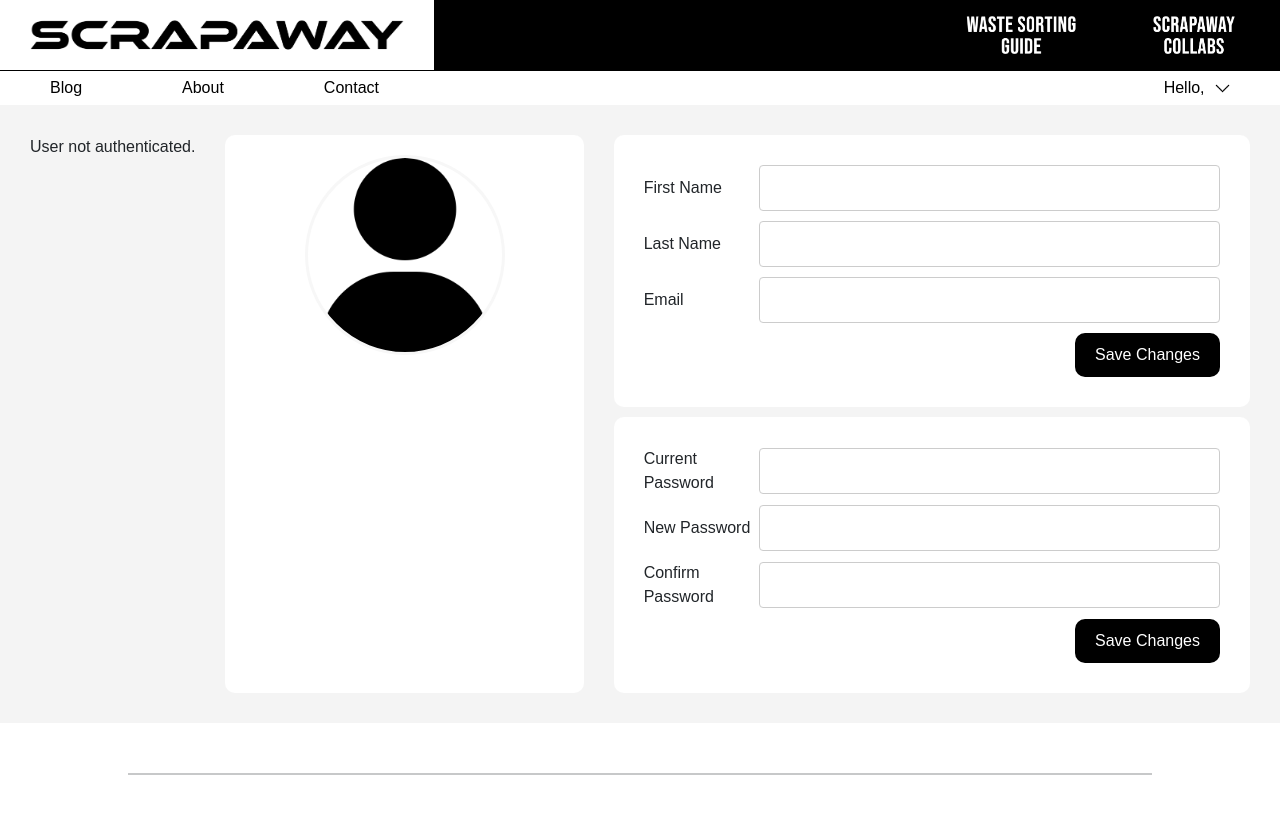
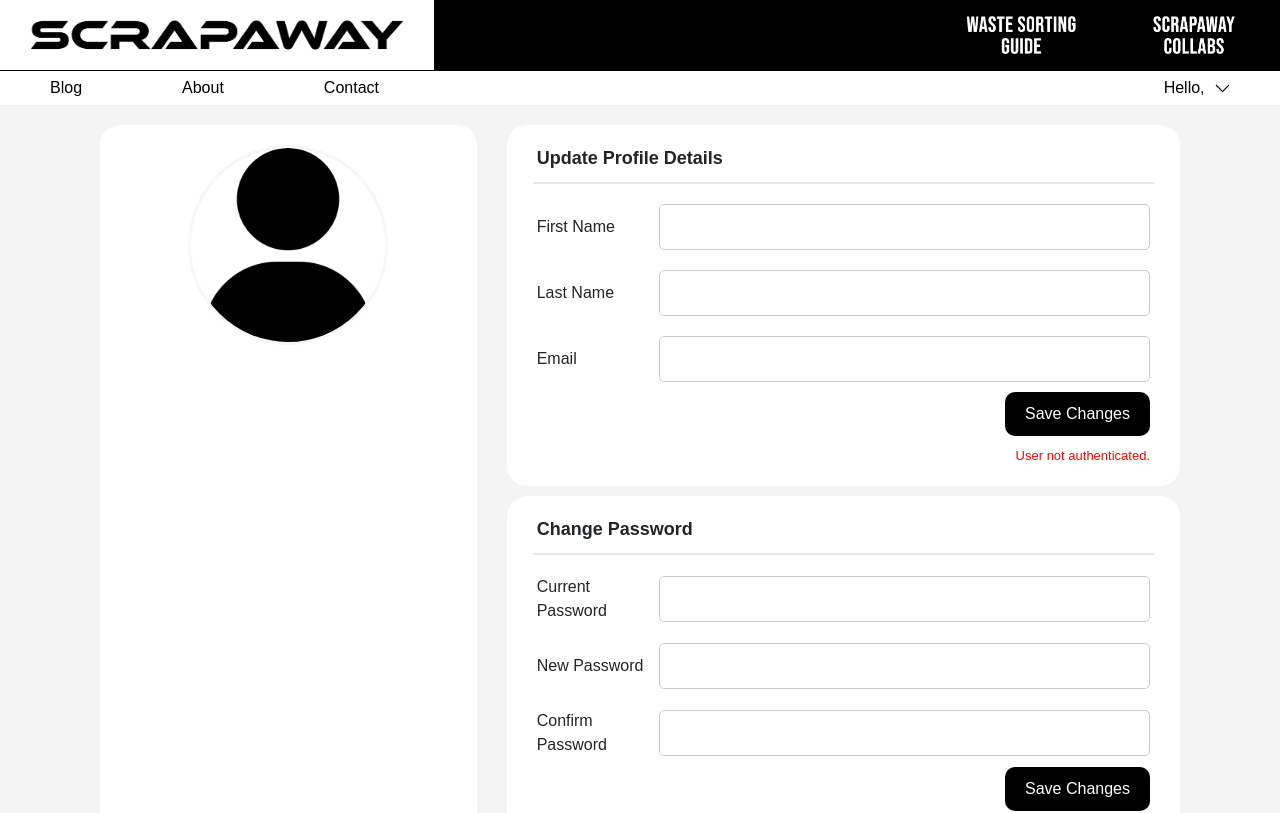
Before and after one commit to sabiya-sachdeva/ScrapAway, a React (Create React App) app: page /profile in a window 1280 px wide. Shown: the top 813 px of the page. Built offline with nearby package versions, Linux system fonts and the light colour scheme.

Commit message:
profile name/email update and logout done

```diff
--- a/src/Components/Navbars/SecondNavbardropdown.js
+++ b/src/Components/Navbars/SecondNavbardropdown.js
@@ -1,9 +1,10 @@
 import React, { useState } from "react";
 import "./Navbar.css";
-import { Link } from "react-router-dom";
+import { Link, useNavigate } from "react-router-dom";
 
 function SecondNavBar(props) {
   const [isDropdownVisible, setIsDropdownVisible] = useState(false);
+  const navigate = useNavigate();
 
   // Show the dropdown menu
   const showDropdown = () => {
@@ -13,6 +14,14 @@ function SecondNavBar(props) {
   // Hide the dropdown menu
   const hideDropdown = () => {
     setIsDropdownVisible(false);
+  };
+
+  const handleLogout = () => {
+    // Remove the token from localStorage or sessionStorage
+    localStorage.removeItem("token"); // Assuming the token is stored in localStorage
+    // Update any application state here if necessary
+    // Redirect the user
+    navigate("/login"); // Redirect to login page or home page as per your routing setup
   };
 
   return (
@@ -47,7 +56,9 @@ function SecondNavBar(props) {
               <Link to="/profile">Profile</Link>
               <Link to="/history">History</Link>
               <Link to="/track-order">Track Order</Link>
-              <Link to="/log-out">Logout</Link>
+              <a onClick={handleLogout} href="/login">
+                Logout
+              </a>
             </div>
           )}
         </li>
--- a/src/Components/Profile/Profile.css
+++ b/src/Components/Profile/Profile.css
@@ -1,6 +1,6 @@
 .profile-container {
   display: flex;
-  padding: 30px;
+  padding: 20px 100px;
   gap: 30px;
   background-color: #f4f4f4;
   font-family: "Poppins", sans-serif;
@@ -10,7 +10,7 @@
   flex: 1;
   padding: 20px;
   background: #fff;
-  border-radius: 10px;
+  border-radius: 20px;
 }
 
 .profile-form {
@@ -34,13 +34,14 @@
 .change-password {
   background: #fff;
   padding: 20px;
-  border-radius: 10px;
+  border-radius: 20px;
 }
 
 .form-section {
   display: flex;
   align-items: center;
   margin: 10px;
+  padding-top: 10px;
 }
 
 .form-section label {
@@ -52,7 +53,7 @@
   flex: 1;
   padding: 10px;
   border: 1px solid #ccc;
-  border-radius: 4px;
+  border-radius: 5px;
 }
 
 .button-container {
@@ -101,3 +102,29 @@
     width: 100%; /* full width on small screens */
   }
 }
+
+.username {
+  font-weight: bold;
+  font-size: larger;
+}
+
+.divider-line {
+  border: 1px solid rgb(164, 164, 164);
+  width: 98%;
+  margin: 10px auto;
+}
+
+.update-label {
+  padding: 0px 10px;
+  font-weight: 600;
+  font-size: large;
+  text-align: left;
+  margin: 0px auto;
+}
+
+.feedback-message {
+  font-size: small;
+  color: red;
+  text-align: right;
+  padding: 0px 10px;
+}
--- a/src/Components/Profile/Profile.js
+++ b/src/Components/Profile/Profile.js
@@ -1,11 +1,22 @@
 import React, { useState, useEffect } from "react";
-import axios from "axios"; // Assuming axios is used for API requests
+import axios from "axios";
 import "./Profile.css";
 import FirstNavbar from "../Navbars/FirstNavbar";
 import SecondNavbardropdown from "../Navbars/SecondNavbardropdown";
 import Footer from "../Footer/Footer";
 
+//$2b$10$AzCDSOgZNLgXbGlmJ/e2m.XUtYBym/Q6Ol8Qvc0EtrkZXPfGnnDb2
+
 function Profile() {
+  const [tempProfile, setTempProfile] = useState({
+    firstName: "",
+    lastName: "",
+    email: "",
+    currentPassword: "",
+    newPassword: "",
+    confirmPassword: "",
+  });
+
   const [profile, setProfile] = useState({
     firstName: "",
     lastName: "",
@@ -34,13 +45,8 @@ function Profile() {
         });
 
         const { firstName, lastName, email } = response.data;
-        console.log(response.data);
-        setProfile((prevProfile) => ({
-          ...prevProfile,
-          firstName,
-          lastName,
-          email,
-        }));
+        setProfile({ firstName, lastName, email });
+        setTempProfile({ firstName, lastName, email });
       } catch (error) {
         console.error("Error fetching profile data:", error);
         setFeedback({
@@ -55,26 +61,80 @@ function Profile() {
 
   const handleChange = (e) => {
     const { name, value } = e.target;
-    setProfile((prevProfile) => ({ ...prevProfile, [name]: value }));
+    setTempProfile((prevProfile) => ({ ...prevProfile, [name]: value }));
   };
 
-  const handleProfileSubmit = async (e) => {
+  const handleProfileUpdate = async (e) => {
     e.preventDefault();
-    console.log("Profile update logic here...");
-    setFeedback({ message: "Profile updated successfully!", isError: false });
+    const userToken = localStorage.getItem("token");
+    if (!userToken) {
+      console.error("No user token found in local storage.");
+      setFeedback({ message: "User not authenticated.", isError: true });
+      return;
+    }
+
+    try {
+      const response = await axios.put(
+        "http://127.0.0.1:3005/updateProfile",
+        tempProfile,
+        {
+          headers: {
+            Authorization: `Bearer ${userToken}`,
+          },
+        }
+      );
+      console.log(response.data); // Assuming the server returns updated profile data
+
+      // Check if the update was successful (status code 200)
+      if (response.status === 200) {
+        // Update profile state with the updated data
+        setProfile(tempProfile);
+
+        // Update feedback state
+        setFeedback({
+          message: "Profile updated successfully!",
+          isError: false,
+        });
+      } else {
+        setFeedback({ message: "Failed to update profile.", isError: true });
+      }
+    } catch (error) {
+      console.error("Error updating profile:", error);
+      setFeedback({ message: "Failed to update profile.", isError: true });
+    }
   };
 
-  const handlePasswordChangeSubmit = async (e) => {
-    e.preventDefault();
-    if (profile.newPassword !== profile.confirmPassword) {
-      setFeedback({ message: "Passwords do not match.", isError: true });
+  const handlePasswordUpdate = async () => {
+    const userToken = localStorage.getItem("token");
+    if (!userToken) {
+      console.error("No user token found in local storage.");
+      setFeedback({ message: "User not authenticated.", isError: true });
       return;
     }
-    // Placeholder for password change logic
-    // Implement the API call to change the password here
-    console.log("Password change logic here...");
-    // Update feedback state based on the operation result
-    setFeedback({ message: "Password changed successfully!", isError: false });
+
+    try {
+      const response = await axios.put(
+        "http://127.0.0.1:3005/updatePassword",
+        {
+          currentPassword: profile.currentPassword,
+          newPassword: profile.newPassword,
+        },
+        {
+          headers: {
+            Authorization: `Bearer ${userToken}`,
+          },
+        }
+      );
+      console.log(response.data); // Assuming the server returns a success message
+      // Update feedback state
+      setFeedback({
+        message: "Password updated successfully!",
+        isError: false,
+      });
+    } catch (error) {
+      console.error("Error updating password:", error);
+      setFeedback({ message: "Failed to update password.", isError: true });
+    }
   };
 
   return (
@@ -82,15 +142,6 @@ function Profile() {
       <FirstNavbar />
       <SecondNavbardropdown username={`${profile.firstName}`} />
       <div className="profile-container">
-        {feedback.message && (
-          <div
-            className={`feedback-message ${
-              feedback.isError ? "error" : "success"
-            }`}
-          >
-            {feedback.message}
-          </div>
-        )}
         <div className="profile-card">
           <div className="profile-pic-section">
             <div className="profile-pic"></div>
@@ -99,14 +150,16 @@ function Profile() {
           </div>
         </div>
         <div className="profile-form">
-          <form onSubmit={handleProfileSubmit} className="edit-profile">
+          <form onSubmit={handleProfileUpdate} className="edit-profile">
+            <p className="update-label">Update Profile Details</p>
+            <hr className="divider-line" />
             <div className="form-section">
               <label htmlFor="firstName">First Name</label>
               <input
                 id="firstName"
                 name="firstName"
                 type="text"
-                value={profile.firstName}
+                value={tempProfile.firstName}
                 onChange={handleChange}
               />
             </div>
@@ -116,7 +169,7 @@ function Profile() {
                 id="lastName"
                 name="lastName"
                 type="text"
-                value={profile.lastName}
+                value={tempProfile.lastName}
                 onChange={handleChange}
               />
             </div>
@@ -126,7 +179,7 @@ function Profile() {
                 id="email"
                 name="email"
                 type="email"
-                value={profile.email}
+                value={tempProfile.email}
                 onChange={handleChange}
               />
             </div>
@@ -135,18 +188,27 @@ function Profile() {
                 Save Changes
               </button>
             </div>
+            {feedback.message && (
+              <div
+                className={`feedback-message ${
+                  feedback.isError ? "error" : "success"
+                }`}
+              >
+                {feedback.message}
+              </div>
+            )}
           </form>
-          <form
-            onSubmit={handlePasswordChangeSubmit}
-            className="change-password"
-          >
+          <form onSubmit={handlePasswordUpdate} className="change-password">
+            <p className="update-label">Change Password</p>
+            <hr className="divider-line" />
             <div className="form-section">
               <label htmlFor="currentPassword">Current Password</label>
               <input
                 id="currentPassword"
                 name="currentPassword"
                 type="password"
-                value={profile.currentPassword}
+                autoComplete="off"
+                value={tempProfile.currentPassword}
                 onChange={handleChange}
               />
             </div>
@@ -156,7 +218,8 @@ function Profile() {
                 id="newPassword"
                 name="newPassword"
                 type="password"
-                value={profile.newPassword}
+                autoComplete="off"
+                value={tempProfile.newPassword}
                 onChange={handleChange}
               />
             </div>
@@ -166,7 +229,8 @@ function Profile() {
                 id="confirmPassword"
                 name="confirmPassword"
                 type="password"
-                value={profile.confirmPassword}
+                autoComplete="off"
+                value={tempProfile.confirmPassword}
                 onChange={handleChange}
               />
             </div>
@@ -175,6 +239,15 @@ function Profile() {
                 Save Changes
               </button>
             </div>
+            {feedback.message && (
+              <div
+                className={`feedback-message ${
+                  feedback.isError ? "error" : "success"
+                }`}
+              >
+                {feedback.message}
+              </div>
+            )}
           </form>
         </div>
       </div>
```
